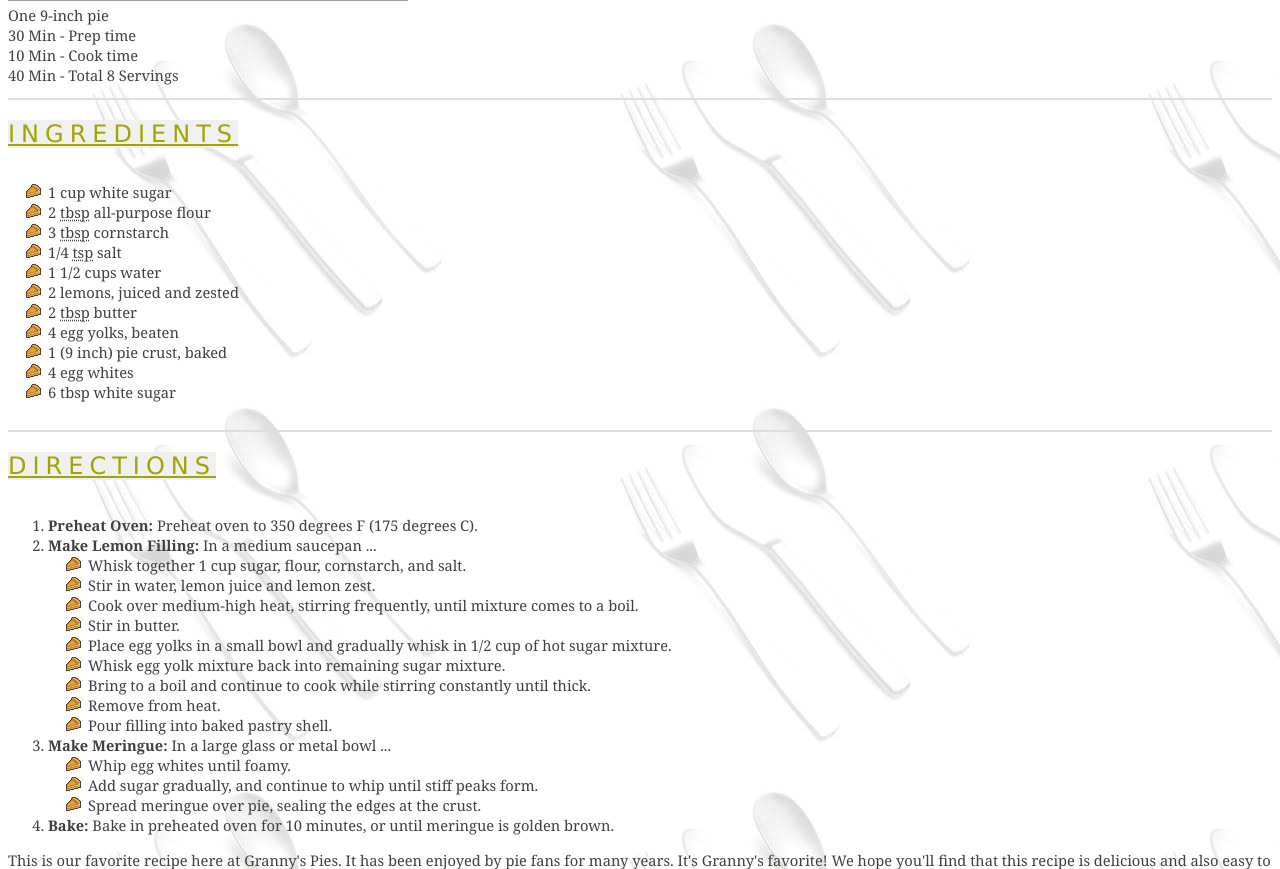
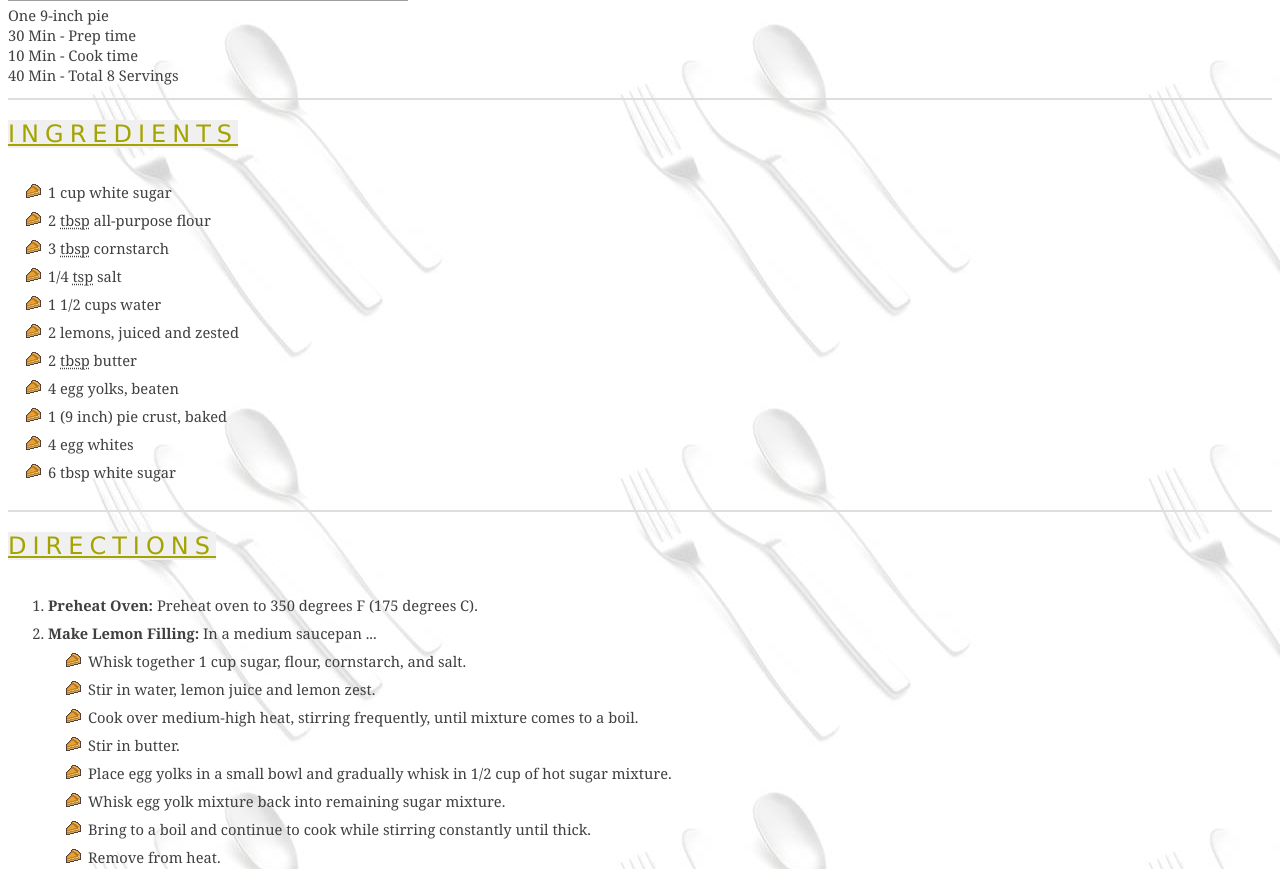
Before and after one commit to sanjeevshrestha/AboutMe, a PHP site: page /assignments/assignment1/pie.html in a window 1280 px wide. Shown: the part 390-1259 px from the top of the page. Run offline with PHP 8.4, Linux system fonts and the light colour scheme; grey boxes are pictures that could not be loaded.

Commit message:
Alignment

```diff
--- a/assets/styles/base.css
+++ b/assets/styles/base.css
@@ -78,7 +78,7 @@ a:visited {
 }
 
 .rightColumn section.assignment-section {
-    margin: 4em;
+    margin: 4em 1em;
 }
 
 .rightColumn section.assignment-section h2 {
@@ -178,9 +178,7 @@ footer .validate {
     text-shadow: 1px 2px 3px #ccc;
 }
 
-.about-friend{
 
-}
 .about-friend::first-letter{
   font-weight: bold;
   font-size:1.5em;
--- a/assignments/assignment1/recipe.css
+++ b/assignments/assignment1/recipe.css
@@ -79,3 +79,6 @@ ul {
     list-style: none;
     list-style-image: url("./images/pie_icon.gif");
 }
+li{
+    margin:6pt 0pt;
+}
```
